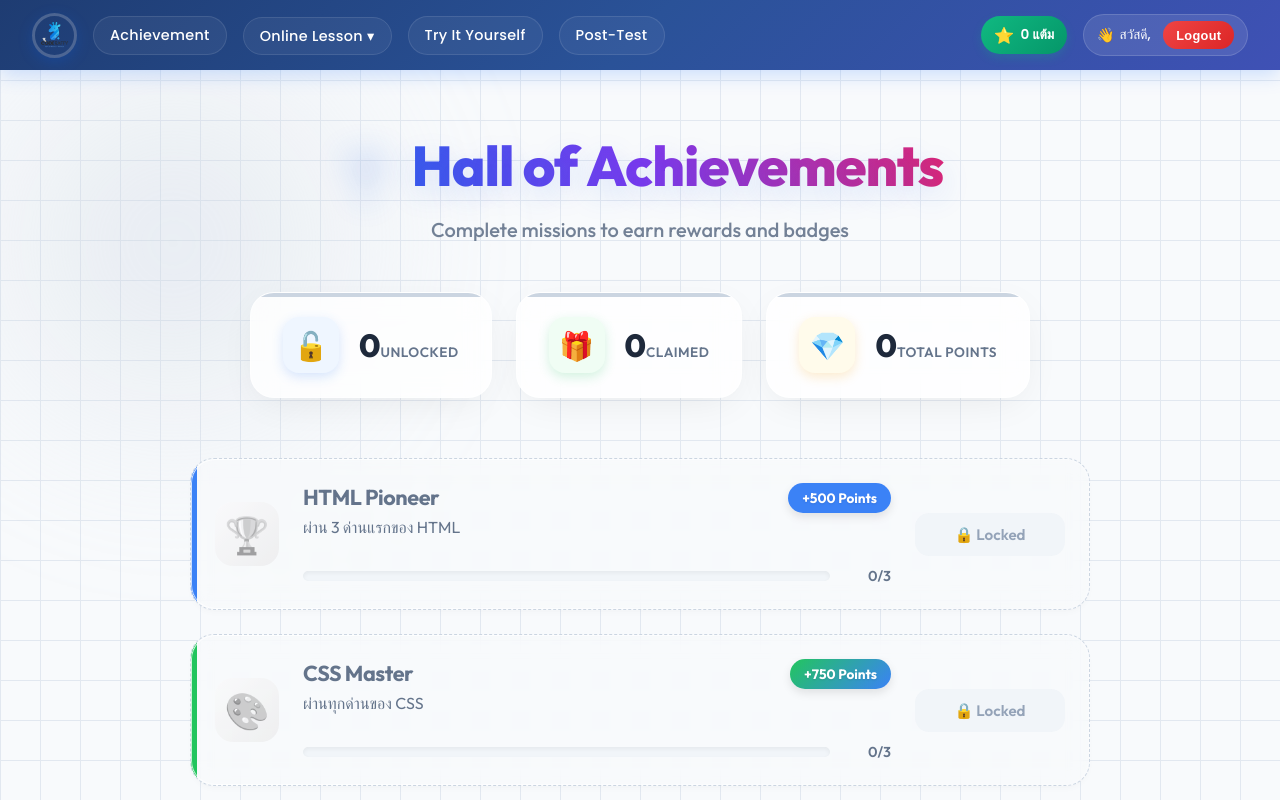
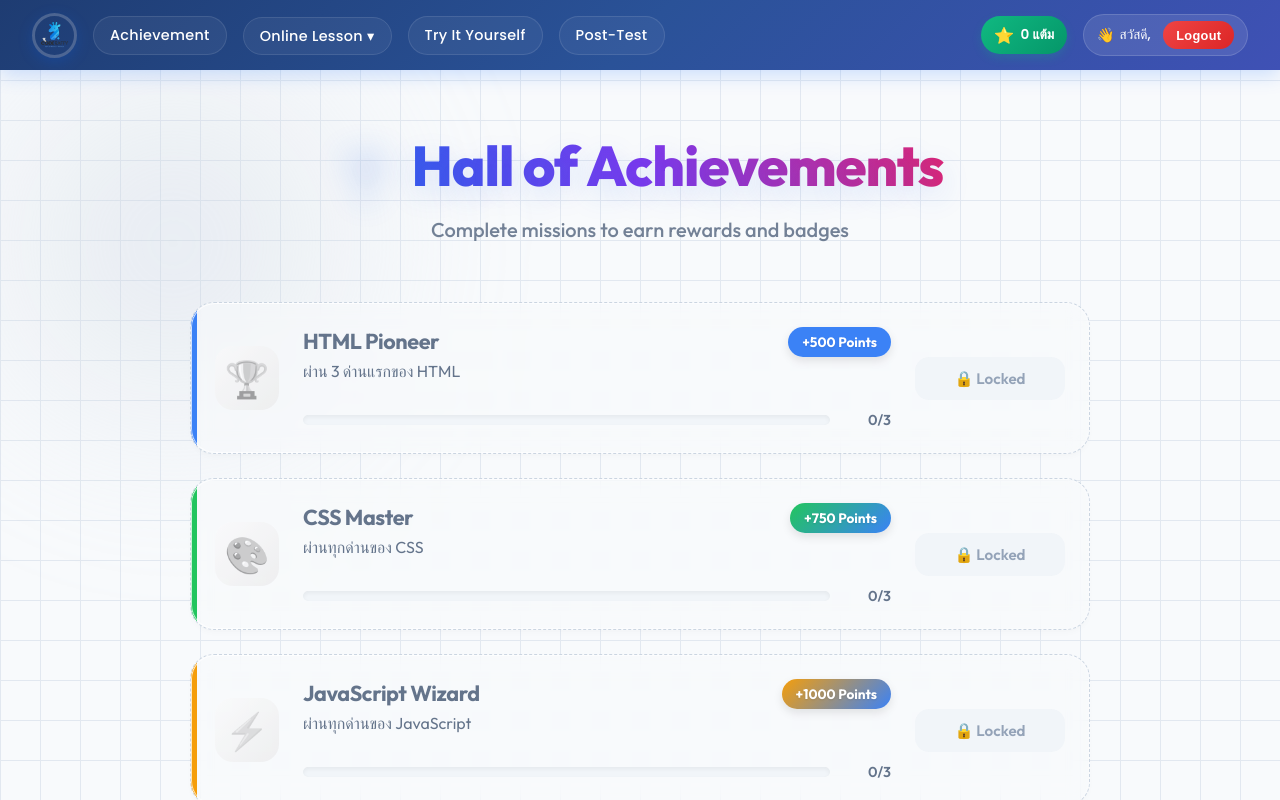
Before and after one commit to zayxaxto/Final-Project, a React (Create React App) app: page /components/achivements in a window 1280 px wide. Built offline with nearby package versions, Linux system fonts and the light colour scheme; no server answers; the database is empty; sample sign-in values are in the browser's storage.

Commit message:
Update Achivements.jsx

```diff
--- a/src/components/achivements.jsx
+++ b/src/components/achivements.jsx
@@ -332,30 +332,6 @@ const Achievements = () => {
           Hall of Achievements
         </h1>
         <p className="achievements-subtitle">Complete missions to earn rewards and badges</p>
-
-        <div className="achievements-stats">
-          <div className="stat-card">
-            <div className="stat-icon unlock">🔓</div>
-            <div className="stat-info">
-              <span className="stat-number">{stats.completed}</span>
-              <span className="stat-label">Unlocked</span>
-            </div>
-          </div>
-          <div className="stat-card">
-            <div className="stat-icon received">🎁</div>
-            <div className="stat-info">
-              <span className="stat-number">{stats.claimed}</span>
-              <span className="stat-label">Claimed</span>
-            </div>
-          </div>
-          <div className="stat-card">
-            <div className="stat-icon points">💎</div>
-            <div className="stat-info">
-              <span className="stat-number">{stats.totalPoints}</span>
-              <span className="stat-label">Total Points</span>
-            </div>
-          </div>
-        </div>
       </div>
 
       {/* Achievements Grid - แถบยาว */}
```
